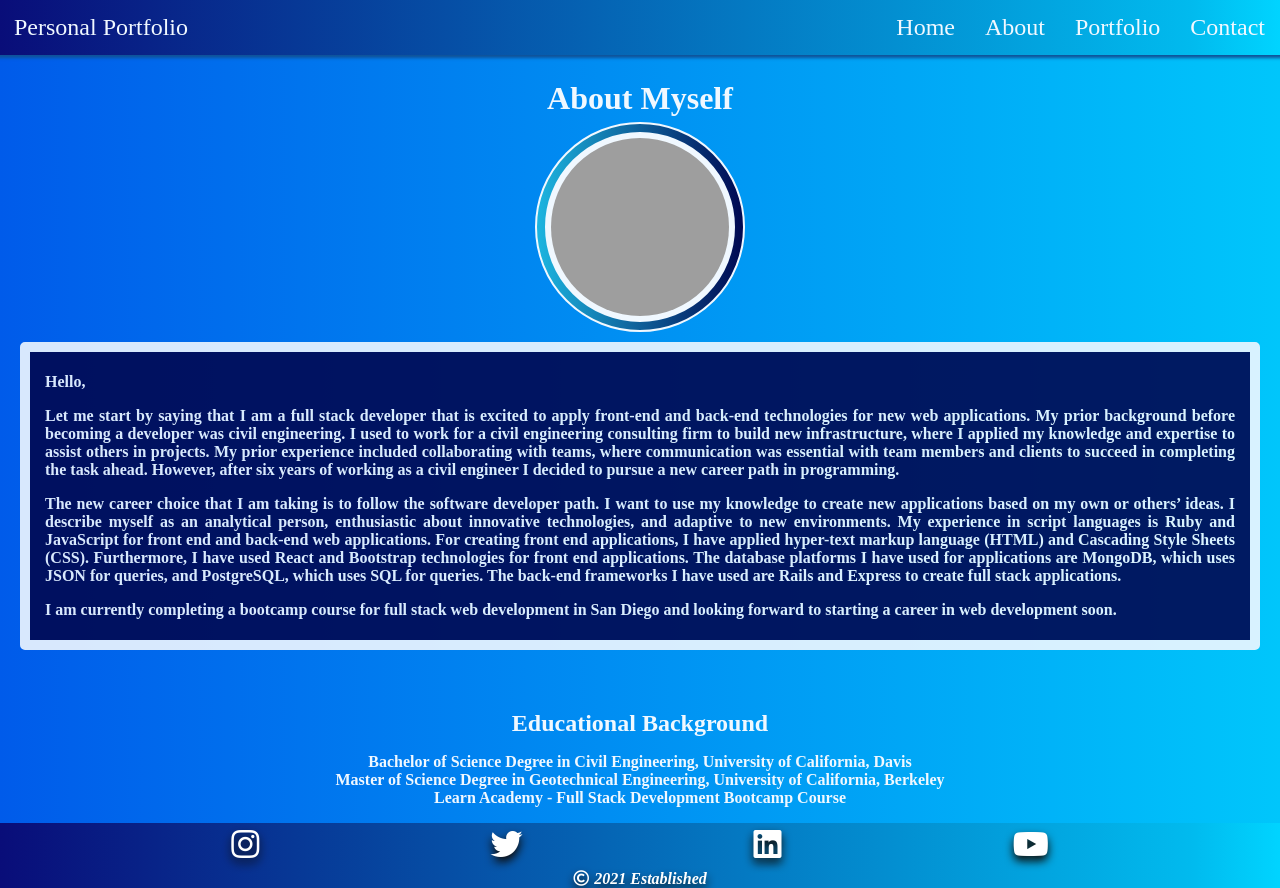
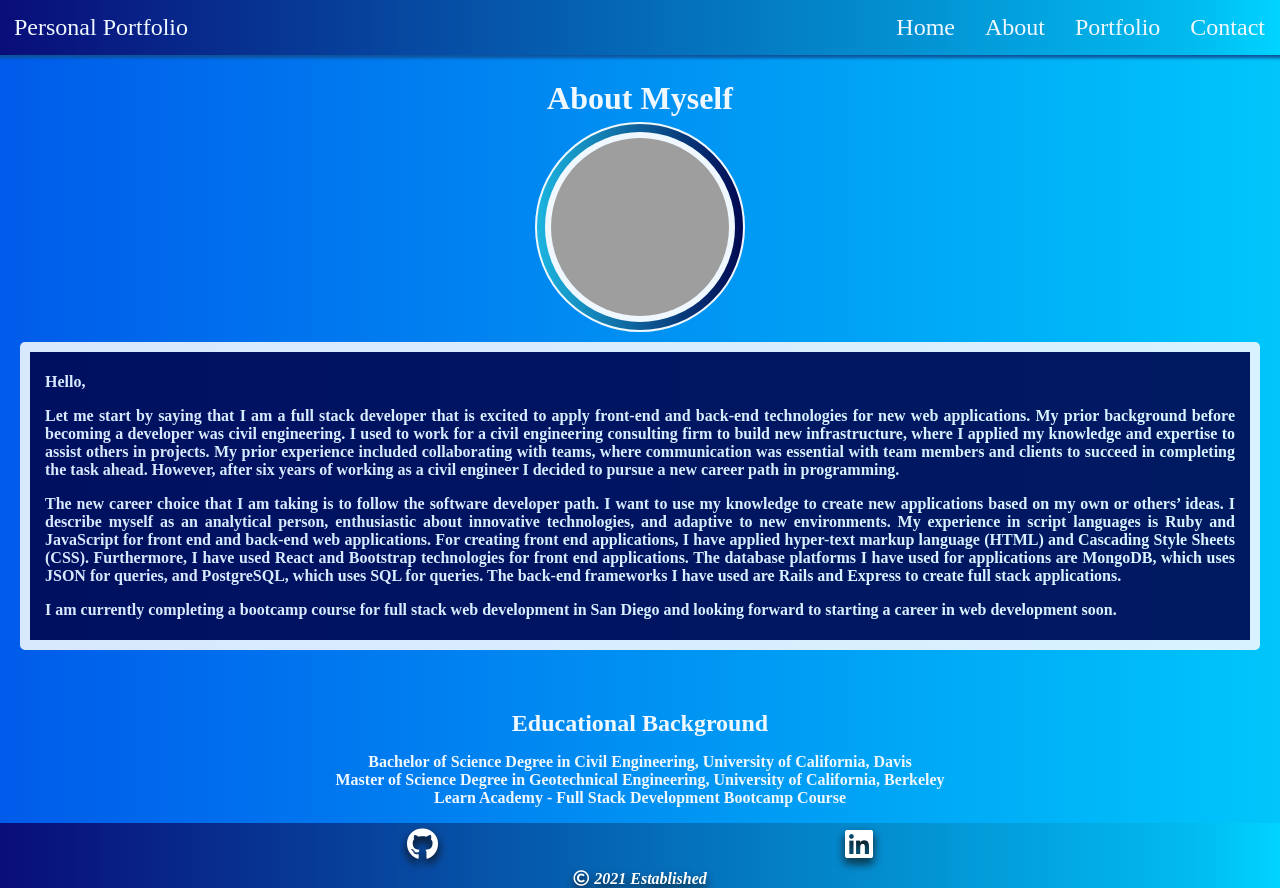
Before and after one commit to Chava888/portfolio-website-yarn, a React (Create React App) app: page /#/About in a window 1280 px wide. Built offline with nearby package versions, Linux system fonts and the light colour scheme; grey boxes are pictures that could not be loaded; a web font is replaced by a local one.

Commit message:
reorganized files

```diff
--- a/src/components/Footer.js
+++ b/src/components/Footer.js
@@ -7,12 +7,14 @@ function Footer() {
         <div>
             <footer className={styles.container}>
                 <div className={styles.iconBrands}>
-                    <i className="fab fa-instagram fa-2x"></i>
-                    <i className="fab fa-twitter fa-2x"></i>
+                    <a href="https://github.com/Chava888" target="_blank">
+                        <i className="fab fa-github fa-2x" ></i>
+                    </a>
+                    {/* <i className="fab fa-twitter fa-2x"></i>  */}
                     <a href="https://www.linkedin.com/in/salvadortena/" target="_blank">
                         <i className="fab fa-linkedin fa-2x"></i>
                     </a>
-                    <i className="fab fa-youtube fa-2x"></i>
+                    {/* <i className="fab fa-youtube fa-2x"></i> */}
                 </div>
                 <div className={styles.yearEstablished}>
                     <i className="far fa-copyright fa-1x"></i><span id={styles.year}>2021 Established</span>
--- a/src/About.js
+++ b/src/pages/About.js
@@ -1,6 +1,6 @@
-import Navbar from './components/Navbar'
-import Footer from './components/Footer'
-import styles from './styles/About.module.css'
+import Navbar from '../components/Navbar'
+import Footer from '../components/Footer'
+import styles from '../styles/About.module.css'
 
 
 export default function About() {
--- a/src/Contact.js
+++ b/src/pages/Contact.js
@@ -1,12 +1,10 @@
-import Navbar from './components/Navbar'
-import Footer from './components/Footer'
-// import Header from './components/Header'
-import styles from './styles/Contact.module.css'
+import Navbar from '../components/Navbar'
+import Footer from '../components/Footer'
+import styles from '../styles/Contact.module.css'
 import { useState } from 'react'
 
 
 export default function Contact() {
-
 
     const [submit, setSubmit] = useState(false)
 
@@ -18,7 +16,7 @@ export default function Contact() {
 
 
 
-
+    alert('Form is under construction, please contact me with linkedin')
 
     return (
         <div className={styles.container}>
--- a/src/Portfolio.js
+++ b/src/pages/Portfolio.js
@@ -1,8 +1,8 @@
-import Navbar from './components/Navbar'
-import Footer from './components/Footer'
-import styles from './styles/Portfolio.module.css'
-import CarouselTemplate from './components/CarouselTemplate'
-import Card from './components/Card'
+import Navbar from '../components/Navbar'
+import Footer from '../components/Footer'
+import styles from '../styles/Portfolio.module.css'
+import CarouselTemplate from '../components/CarouselTemplate'
+import Card from '../components/Card'
 import { v4 as uuidv4 } from 'uuid'
 
 
@@ -54,7 +54,7 @@ export default function Portfolio() {
                 <Card name={"Yelp Campground Project"} imgLink={items[0].name} link={"https://vast-chamber-86868.herokuapp.com/"} description={"HTML, CSS, Javascript, Express, MongoDB"} />
                 <Card name={"Personal Website Project"} imgLink={items[1].name} link={"https://github.com/Chava888/portfolio-website-yarn"} description={"React, HTML, CSS, Javascript"} />
                 <Card name={"Treasure Hunt Project"} imgLink={items[2].name} link={"https://github.com/learn-academy-2021-echo/treasure-hunt-Chava888"} description={"HTML, CSS, Javascript"} />
-                <Card name={"Tic-tac-toe Project"} imgLink={items[3].name} link={"https://github.com/learn-academy-2021-echo/tic-tac-toe-equipo-elite"} description={"React, Javascript, JSX, CSS"} />
+                <Card name={"Tic-Tac-Toe Project"} imgLink={items[3].name} link={"https://github.com/learn-academy-2021-echo/tic-tac-toe-equipo-elite"} description={"React, Javascript, JSX, CSS"} />
                 <Card name={"Pig Latin Project"} imgLink={items[4].name} link={"https://github.com/learn-academy-2021-echo/pig-latin-fms_incryption"} description={"React, Javascript, JSX, CSS"} />
                 <Card name={"Lightbulb Project"} imgLink={items[5].name} link={"https://github.com/learn-academy-2021-echo/lightbulb-challenge-Chava888"} description={"React, Javascript, JSX, CSS"} />
             </div>
```
Also changed, not shown: src/App.js (+5 -5 lines), src/pages/Error404.js (renamed from src/Error404.js, +3 -5 lines), src/pages/Home.js (renamed from src/Home.js, +4 -4 lines).
